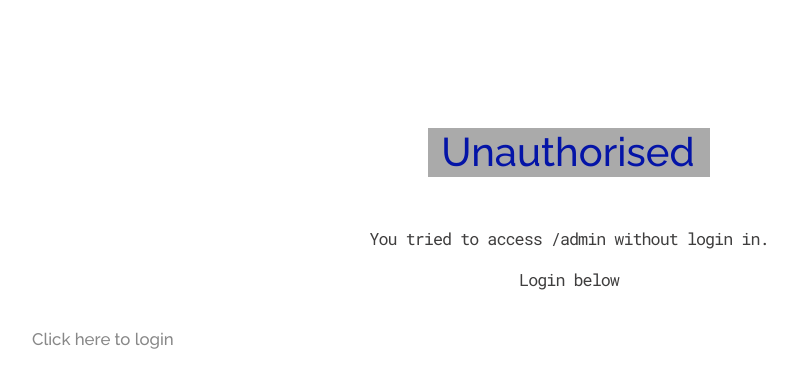
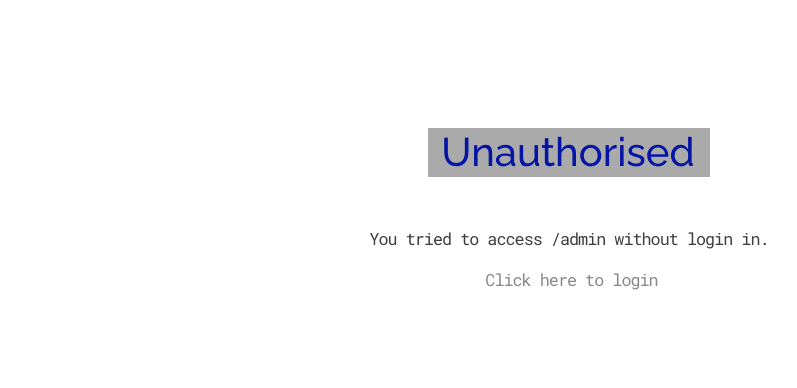
Before and after one commit to VSevagen/CMS-Blog, a React (Create React App) app in the folder client/: page /admin in a window 1280 px wide. Shown: the top 388 px of the page, without its empty margins (71-868 px from the left). Built offline with nearby package versions, Linux system fonts and the light colour scheme; what react-alert-template-basic would draw is missing.

Commit message:
Fix minor visual issues

```diff
--- a/client/src/components/Admin.jsx
+++ b/client/src/components/Admin.jsx
@@ -164,10 +164,7 @@ function Admin() {
     <div class="bsod container">
     <h1 class="neg title"><span class="bg">Unauthorised</span></h1>
     <p className="entry">You tried to access /admin without login in.</p>
-    <p className="entry">Login below</p>
-    <nav class="nav">
-      <a href="/login" class="link">Click here to login</a>
-    </nav>
+    <p className="entry"><a href="/login">Click here to login</a></p>
   </div> }
     </div>
     );
--- a/client/src/styles/admin.css
+++ b/client/src/styles/admin.css
@@ -46,16 +46,3 @@ body {
   text-align: center;
   margin-bottom: 50px;
 }
-.bsod .nav {
-  margin-top: 35px;
-  text-align: center;
-}
-.bsod .nav .link {
-  text-decoration: none;
-  padding: 0 9px 2px 8px;
-}
-.bsod .nav .link:hover,
-.bsod .nav .link:focus {
-  background: #aaaaaa;
-  color: #0414a7;
-}
--- a/client/src/styles/login.css
+++ b/client/src/styles/login.css
@@ -11,10 +11,10 @@ body {
 }
 
 .container {
-  /* position: absolute; */
-  width: 100%;
+  position: absolute;
   height: 100%;
   overflow: hidden;
+  min-width: 100%;
 }
 .container:hover .top:before,
 .container:hover .top:after,
```
